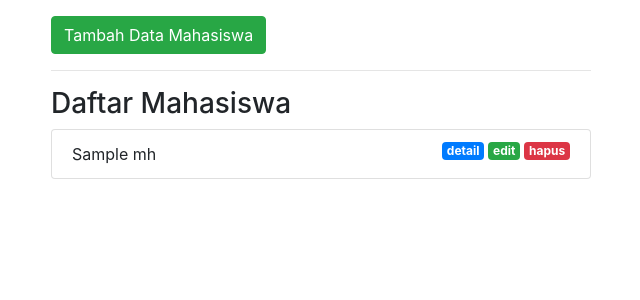
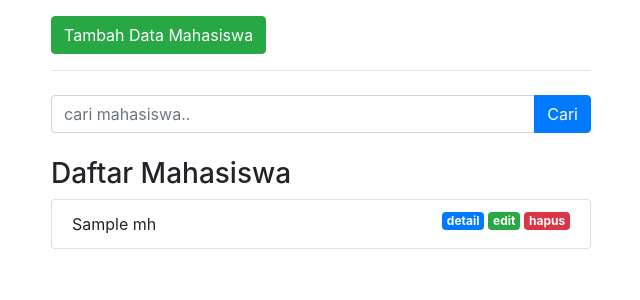
Before and after one commit to afdolsing/simple-crud-php-mvc, a PHP site: the page made by app/views/Mahasiswa/index.php in a window 1280 px wide. Shown: the part 56-356 px from the top of the page, without its empty margins (34-674 px from the left). Run offline with PHP 8.4, Linux system fonts and the light colour scheme; the template is opened without the code that fills it: most values are stand-ins (such as "Sample title", 1, 10 or a date in 2020); some libraries are stand-ins or nearby versions.

Commit message:
update searching

```diff
--- a/app/views/Mahasiswa/index.php
+++ b/app/views/Mahasiswa/index.php
@@ -4,12 +4,28 @@
             <?php Flasher::flash() ?>
         </div>
     </div>
-    <div class="row">
+    <div class="row mb-2">
         <div class="col-lg-6">
             <button type="button" class="btn btn-success tombolTambahData" data-toggle="modal" data-target="#formModal">
                 Tambah Data Mahasiswa
             </button>
             <hr>
+        </div>
+    </div>
+    <div class="row mb-2">
+        <div class="col-lg-6">
+            <form action="<?= BASE_URL ?>/mahasiswa/cari" method="POST">
+                <div class="input-group mb-3">
+                    <input type="text" class="form-control" placeholder="cari mahasiswa.." name="keyword" id="keyword" autocomplete="off">
+                    <div class="input-group-append">
+                        <button class="btn btn-primary" type="submit" id="tombolCari">Cari</button>
+                    </div>
+                </div>
+            </form>
+        </div>
+    </div>
+    <div class="row">
+        <div class="col-lg-6">
             <h3>Daftar Mahasiswa</h3>
             <ul class="list-group">
                 <?php foreach ($data['mhs'] as $mahasiswa) : ?>
```
Also changed, not shown: app/controllers/Mahasiswa.php (+8 -0 lines), app/models/Mahasiswa_model.php (+9 -0 lines).
